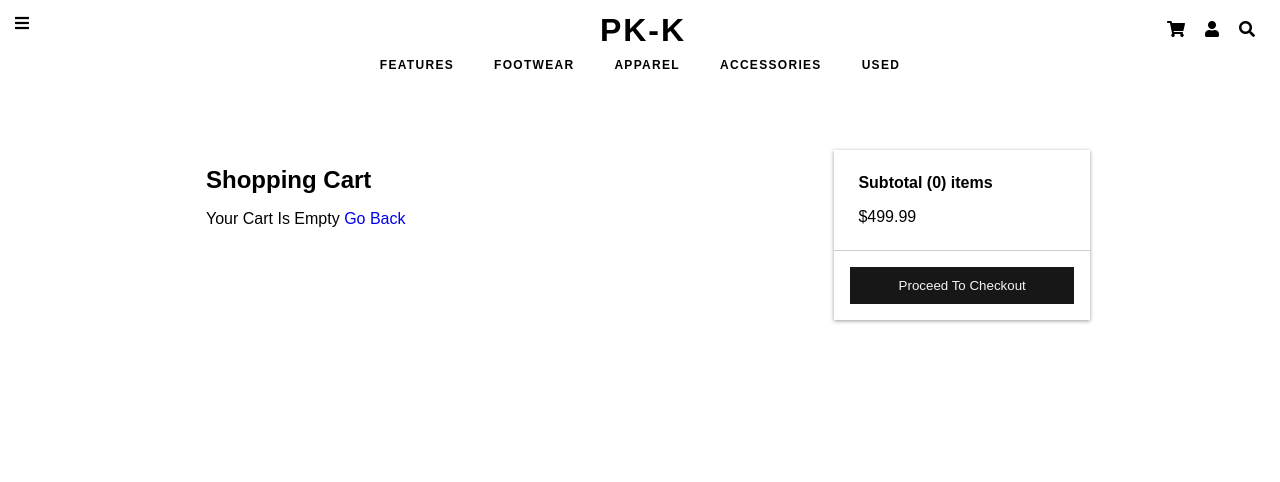
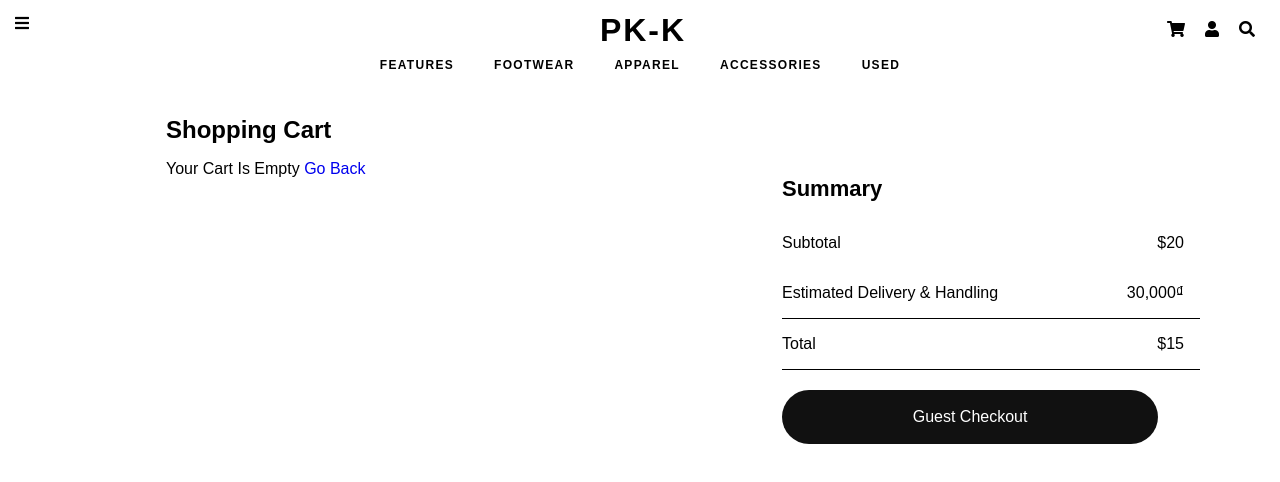
Before and after one commit to Nguyen-Gomu/PK_NK, a React (Create React App) app in the folder frontend/: page /cart in a window 1280 px wide. Shown: the top 482 px of the page. Built offline with nearby package versions, Linux system fonts and the light colour scheme.

Commit message:
fix cart sceree0n

```diff
--- a/frontend/src/components/CartItem/CartItem.css
+++ b/frontend/src/components/CartItem/CartItem.css
@@ -1,49 +1,50 @@
 .cartitem {
   width: 100%;
   padding: 1rem;
-    display: grid;
-    grid-template-columns: 1fr 4fr 1fr 1fr 1fr;
-    gap: 8px;
+  display: flex;
+  justify-content: space-between;
   background: #fff;
-    border-radius: 2px;
-    place-items: center;
   margin-bottom: 8px;
 }
 
+.cartitem__image img {
+  width: 150px;
+  height: auto;
+  object-fit: cover;
+}
 
-  .cartitem__image img{
-    width: 150px;
-    height:auto;
-    object-fit:cover;
+.cartitem__info {
+  max-width: 450px;
+  width: 100%;
+}
+
+.cartitem__info--top {
+  display: flex;
+  justify-content: space-between;
+}
+
+.cartitem__info p {
+  color: rgb(117, 117, 117);
+  padding: 10px;
 }
 
 .cartItem__name {
-    text-decoration: none;
-    color: #171717;
+  font-size: 16px;
+  letter-spacing: 0.5px;
+  color: rgb(117, 117, 117);
 }
 
 .cartItem__name:hover {
   color: #dd219e;
 }
 
-  .cartItem__select {
-    padding: 10px 17px;
+.qty .cartItem__select {
+  padding: 30px;
 }
 
-  .cartItem__deleteBtn {
-    padding: 10px 17px;
-    color: red;
-    background: #f4f4f4;
-    border: 1px solid #171717;
-    cursor: pointer;
-    transition: all 0.3s ease-out;
-  }
-
-  .cartItem__deleteBtn:hover,
-  .carItem__deleteBtn:active,
-  .carItem__deleteBtn:focus {
-    background: #171717;
-    transform: scale(1.2);
+.cartitem__info .qty,
+.cartitem__info .size {
+  display: flex;
 }
 
 @media (max-width: 700px) {
@@ -72,6 +73,6 @@
   }
 
   .cartitem__price {
-      font-size: 0.6rem;
+    font-size: 1rem;
   }
 }
--- a/frontend/src/components/CartItem/CartItem.js
+++ b/frontend/src/components/CartItem/CartItem.js
@@ -7,24 +7,37 @@ const CartItem = ({item,removeHandler}) => {
     return (
         <div className="cartitem">
             <div className="cartitem__image">
-                <img src="https://static.nike.com/a/images/c_limit,w_592,f_auto/t_product_v1/5a636763-c983-4173-8228-dcae17a32466/mercurial-vapor-14-elite-fg-football-boot-mBw0QS.png" alt="/"></img>
+                <img src={item.src} alt={item.name}></img>
             </div>
-
-            <Link to={`/product/${111}`} className="cartitem__name">
-                <p>Product 1</p>
+            <div className="cartitem__info">
+              <div className="cartitem__info--top">
+                <Link to={`/product/${item.product}`} className="cartitem__name">
+                    <p>{item.name}</p>
                 </Link>
 
-            <p className="cartitem__price">$499.99</p>
-
+                <p className="cartitem__price">{Intl.NumberFormat('en-US').format(item.price)}₫</p>
+              </div>
+              <p>{item.content}</p>
+              <div className="qty">
+                <p>Quantity:</p>
                 <select className="cartitem__select">
                     <option value="1">1</option>
                     <option value="2">2</option>
                     <option value="3">3</option>
                     <option value="4">4</option>
                 </select>
-            <button className="cartitem__deleteBtn" onClick={() => removeHandler(item.product)}>
-                <i className="fas fa-trash"></i>
-            </button>
+              </div>
+
+              <div className="size">
+                <p>Size:</p>
+                <p>....</p>
+              </div>
+
+              <p className="cartitem__deleteBtn" onClick={() => removeHandler(item.product)}>
+                  remove
+              </p>
+            </div>
+
         </div>
     )
 }
--- a/frontend/src/redux/actions/cartActions.js
+++ b/frontend/src/redux/actions/cartActions.js
@@ -14,6 +14,7 @@ export const addToCart = (id, qty) => async (dispatch, getState) => {
       count: data.count,
       brand: data.brand,
       imgDetail: data.imgDetail,
+      content: data.content,
       qty,
     },
   });
--- /dev/null
+++ b/frontend/src/screen/CartScreen/Bag.css
@@ -0,0 +1,254 @@
+.bag__container {
+  position: relative;
+  display: flex;
+  justify-content: space-between;
+  height: auto;
+  padding: 50px 215px;
+  margin-top: 50px;
+  font-family: "Cabin", sans-serif;
+}
+
+.bag__container .bag {
+  max-width: 700px;
+  min-width: 500px;
+  width: 100%;
+  height: auto;
+  display: block;
+}
+
+.bag__container .bag h4 {
+  font-size: 22px;
+  line-height: 1.5;
+}
+
+.bag__container .bag .bag__Box {
+  display: flex;
+}
+
+.bag .bag__Box img {
+  max-width: 150px;
+  height: 150px;
+  padding: 0px 16px 0px 0px;
+}
+
+.bag .bag__Box .bag__Row {
+  display: inline-block;
+  max-width: 360px;
+  width: 100%;
+  padding-left: 8px;
+}
+.bag .bag__Box .bag__Row .bag__Row--content {
+  color: rgb(117, 117, 117);
+}
+
+.bag .bag__Box .price {
+  width: 100%;
+  text-align: right;
+}
+
+.bag .bag__Box .bag__Row .bag__Row--content p {
+  display: flex;
+  flex-direction: column;
+  margin: 0;
+  padding: 10px 0;
+  font-size: inherit;
+}
+
+.bag__Row--content .select__size {
+  display: flex;
+  margin: 10px 0px;
+}
+
+.bag__Row .bag__Box--title {
+  width: 100%;
+  font-size: 16px;
+  letter-spacing: 0.5px;
+  color: rgb(117, 117, 117);
+}
+
+.select_quantity span {
+  display: block;
+  background: none;
+  text-align: center;
+  width: 100%;
+  padding: 5px 25px;
+  margin: 0;
+}
+
+.bag__Row--content .count {
+  background: transparent;
+  text-align: center;
+  padding: 5px 15px;
+  margin: 0 10px;
+  border: 1px solid rgb(117, 117, 117);
+  color: rgb(117, 117, 117);
+}
+
+.bag__container .summary {
+  max-width: 350px;
+  width: 100%;
+  height: auto;
+  display: block;
+  object-fit: cover;
+}
+
+.summary h4 {
+  font-size: 22px;
+  list-style: 1.5;
+}
+
+.summary__Box {
+  width: 100%;
+}
+
+.summary__Box .summary__Box--subtotal {
+  display: flex;
+  justify-content: space-between;
+  align-items: center;
+}
+
+.summary__Box .summary__Box--ship {
+  display: flex;
+  justify-content: space-between;
+  align-items: center;
+}
+
+.summary__Box .summary__Box--total {
+  display: flex;
+  justify-content: space-between;
+  align-items: center;
+}
+.summary__Box .cart {
+  background: #111;
+  color: #fff;
+  text-decoration: none;
+  text-align: center;
+  padding: 10px 25px;
+  display: inline-block;
+  margin-top: 20px;
+
+  width: 90%;
+  padding: 18px 24px;
+  border-radius: 30px;
+}
+
+/* .bag{
+    position: relative;
+    width: 100%;
+    display:flex;
+    justify-content:space-around;
+    flex-wrap: wrap;
+
+}
+
+.bag h4{
+    font-weight: 500;
+    font-size: 22px;
+    line-height: 1.5;
+}
+
+.bag .bag{
+    position: relative;
+    max-width:715px;
+    width: 100%;
+    height:auto;
+}
+
+.bag img{
+    max-width: 150px;
+    height: 150px;
+    width: 100%;
+    display: block;
+    object-fit: cover;
+}
+
+
+.bag .bagBox{
+    display: flex;
+    justify-content:space-around;
+
+}
+
+
+.bag .bagBox span{
+    margin-top:25px;
+}
+
+
+.row-2 .select_quantity .count{
+
+    background-color: transparent;
+    border: 1px solid #000;
+
+}
+
+.row-2{
+    display:block;
+}
+
+.row-2 .select_size{
+    display: flex;
+}
+
+.row-2 .select_quantity{
+    display: flex;
+    justify-content:space-between;
+    align-items: center;
+    margin:10px 0;
+}
+
+
+.summary{
+    max-width:340px;
+    width: 100%;
+    height:auto;
+}
+
+.summary h4{
+    font-weight: 500;
+    font-size: 22px;
+    line-height: 1.5;
+}
+
+.summaryBox .subtotal{
+    display: flex;
+    justify-content: space-between;
+    align-items: center;
+}
+
+
+.summaryBox .ship{
+    display: flex;
+    justify-content: space-between;
+    align-items: center;
+}
+
+
+.summaryBox .total{
+    display: flex;
+    justify-content: space-between;
+    align-items: center;
+}
+
+
+.delete{
+    margin-top:20px;
+    cursor: pointer;
+}
+
+.cart{
+
+    background: #111;
+    color: #fff;
+    text-decoration: none;
+    text-align: center;
+    padding: 10px 25px;
+    display: inline-block;
+    margin-top:20px;
+
+    width: 90%;
+    padding: 18px 24px;
+    border-radius: 30px;
+}
+
+ */
--- a/frontend/src/screen/CartScreen/CartScreen.css
+++ b/frontend/src/screen/CartScreen/CartScreen.css
@@ -1,7 +1,7 @@
 .cartscreen {
   display: flex;
-    max-width: 1300px;
-    margin: 150px auto;
+  margin: 150px;
+  justify-content: space-between;
 }
 
 .cartscreen h2 {
@@ -52,9 +52,67 @@
   opacity: 0.9;
 }
 
+.cartscreen .summary {
+  max-width: 450px;
+  width: 100%;
+  padding: 1rem;
+  position: fixed;
+  top: 20%;
+  right: 5%;
+}
+
+.summary h4 {
+  color: rgb(0, 0, 0);
+  font-size: 22px;
+  list-style: 1.5;
+  padding-bottom: 1rem;
+}
+
+.summary__Box {
+  width: 100%;
+}
+
+.summary__Box .summary__Box--subtotal {
+  display: flex;
+  justify-content: space-between;
+  align-items: center;
+}
+
+.summary p {
+  padding: 1rem;
+}
+
+.summary__Box .summary__Box--ship {
+  display: flex;
+  justify-content: space-between;
+  align-items: center;
+  border-bottom: 1px solid #000;
+}
+
+.summary__Box .summary__Box--total {
+  display: flex;
+  justify-content: space-between;
+  align-items: center;
+  border-bottom: 1px solid #000;
+}
+.summary__Box .cart {
+  background: #111;
+  color: #fff;
+  text-decoration: none;
+  text-align: center;
+  padding: 10px 25px;
+  display: inline-block;
+  margin-top: 20px;
+
+  width: 90%;
+  padding: 18px 24px;
+  border-radius: 30px;
+}
+
 @media (max-width: 1320px) {
   .cartscreen {
     max-width: 900px;
+    margin-top: 100px;
   }
 }
 
@@ -64,7 +122,7 @@
   }
 }
 
-  @media (max-width: 960px) {
+@media (max-width: 1236px) {
   .cartscreen {
     flex-direction: column;
   }
@@ -72,4 +130,13 @@
   .cartscreen__right {
     margin: 1rem;
   }
+  .cartscreen .summary {
+    position: relative;
   }
+}
+
+@media (max-width: 550px) {
+  .cartscreen {
+    margin-top: 100px;
+  }
+}
--- a/frontend/src/screen/CartScreen/CartScreen.js
+++ b/frontend/src/screen/CartScreen/CartScreen.js
@@ -10,7 +10,7 @@ import CartItem from '../../components/CartItem/CartItem'
 // Action
 import { addToCart, removeFromCart } from '../../redux/actions/cartActions'
 
-const CartScreen = () => {
+const CartScreen = ({ item, qtyChangeHandler, removeHandler }) => {
     const dispatch = useDispatch();
 
     const cart = useSelector(state => state.cart);
@@ -24,15 +24,6 @@ const CartScreen = () => {
         <div className="cartscreen">
             <div className="cartscreen__left">
                 <h2>Shopping Cart</h2>
-                {/* {
-                    cartItems.length === 0 ?(
-                        <div>
-                            Your cart is empty <Link to="/">Go Back</Link>
-                        </div>
-                    ): cartItems.map(item =>(
-                        <CartItem/>
-                    ))
-                } */}
                 {cartItems.length === 0 ? (
                     <div>
                     Your Cart Is Empty <Link to="/">Go Back</Link>
@@ -47,16 +38,26 @@ const CartScreen = () => {
                     ))
                 )}
             </div>
-            <div className="cartscreen__right">
-                <div className="cartscreen__info">
-                    <p>Subtotal (0) items</p
-                    >
-                    <p>$499.99</p>
+            <div className="summary">
+                <h4>Summary</h4>
+                < div className="summary__Box">
+                    <div className="summary__Box--subtotal">
+                    <span>Subtotal</span>
+                    <p>$20</p>
                 </div>
-                <div>
-                    <button>Proceed To Checkout</button>
+                <div className="summary__Box--ship">
+                    <span>Estimated Delivery & Handling</span>
+                    <p>30,000₫</p>
                 </div>
+                <div className="summary__Box--total">
+                    <span>Total</span>
+                    <p>$15</p>
+                </div>
+                <Link to="/product" className="cart" >
+                    Guest Checkout
+                </Link>
             </div>
+        </div>
         </div>
     )
 }
```
Lines whose indentation alone changed are shown as unchanged.
